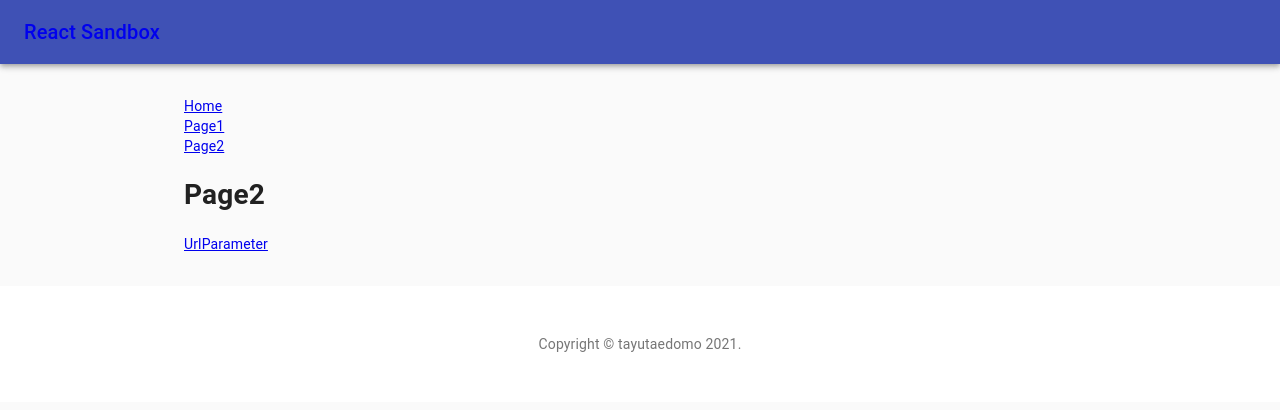
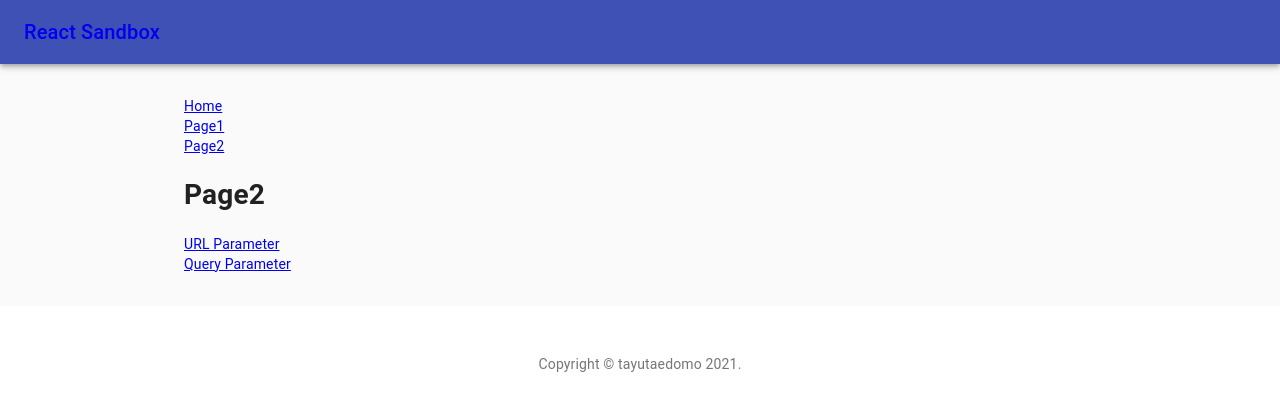
Before and after one commit to tayutaedomo/react-sandbox, a React (Create React App) app: page /router/page2 in a window 1280 px wide. Shown: the top 410 px of the page. Built offline with nearby package versions, Linux system fonts and the light colour scheme.

Commit message:
add: query params handling

```diff
--- a/src/components/router/RouterPage2.jsx
+++ b/src/components/router/RouterPage2.jsx
@@ -5,7 +5,9 @@ const RouterPage2 = () => {
   return (
     <div>
       <h1>Page2</h1>
-      <Link to="/router/page2/999">UrlParameter</Link>
+      <Link to="/router/page2/999">URL Parameter</Link>
+      <br />
+      <Link to="/router/page2/100?name=hogehoge">Query Parameter</Link>
     </div>
   );
 };
--- a/src/components/router/RouterUrlParameter.jsx
+++ b/src/components/router/RouterUrlParameter.jsx
@@ -1,13 +1,16 @@
 import React from 'react';
-import { useParams } from 'react-router-dom';
+import { useParams, useLocation } from 'react-router-dom';
 
 const RouterUrlParameter = () => {
   const { id } = useParams();
+  const { search } = useLocation();
+  const query = new URLSearchParams(search);
 
   return (
     <div>
       <h1>UrlParameter</h1>
       <p>Parameter ID: {id}</p>
+      <p>Query Name: {query.get('name')}</p>
     </div>
   );
 };
```
